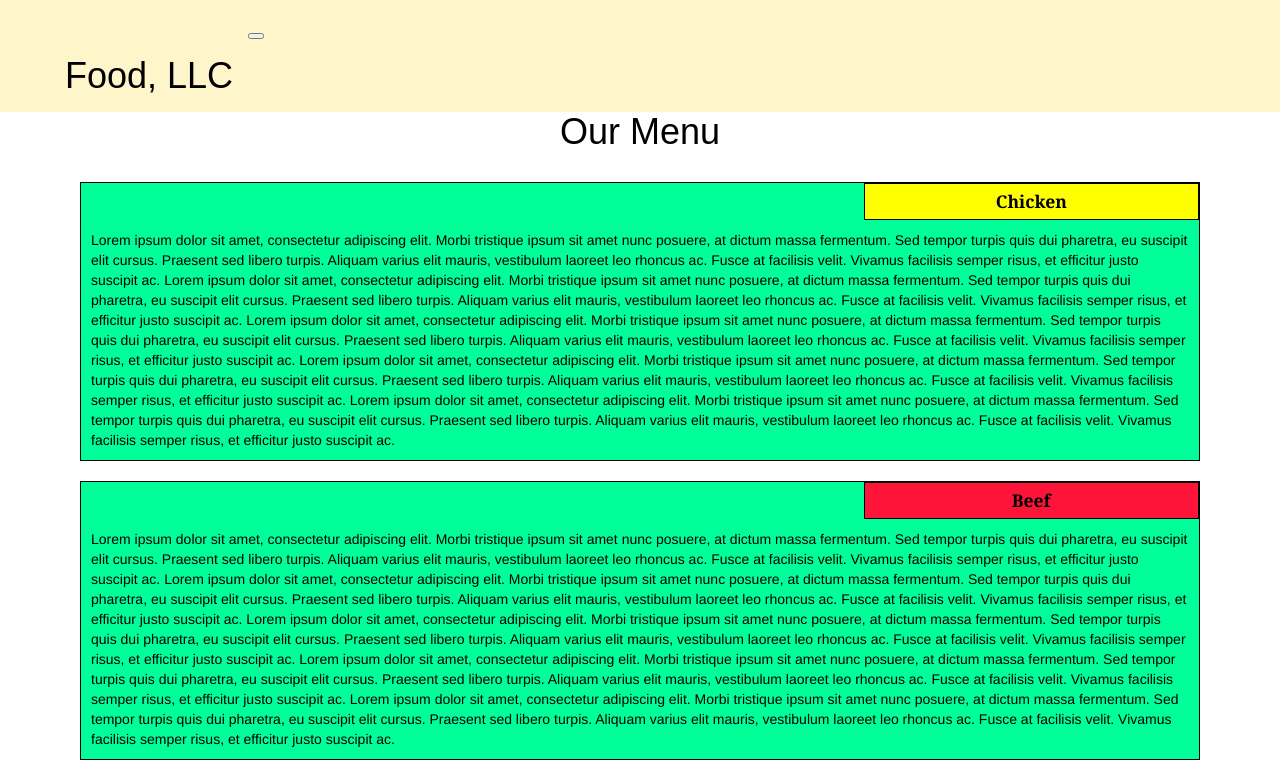
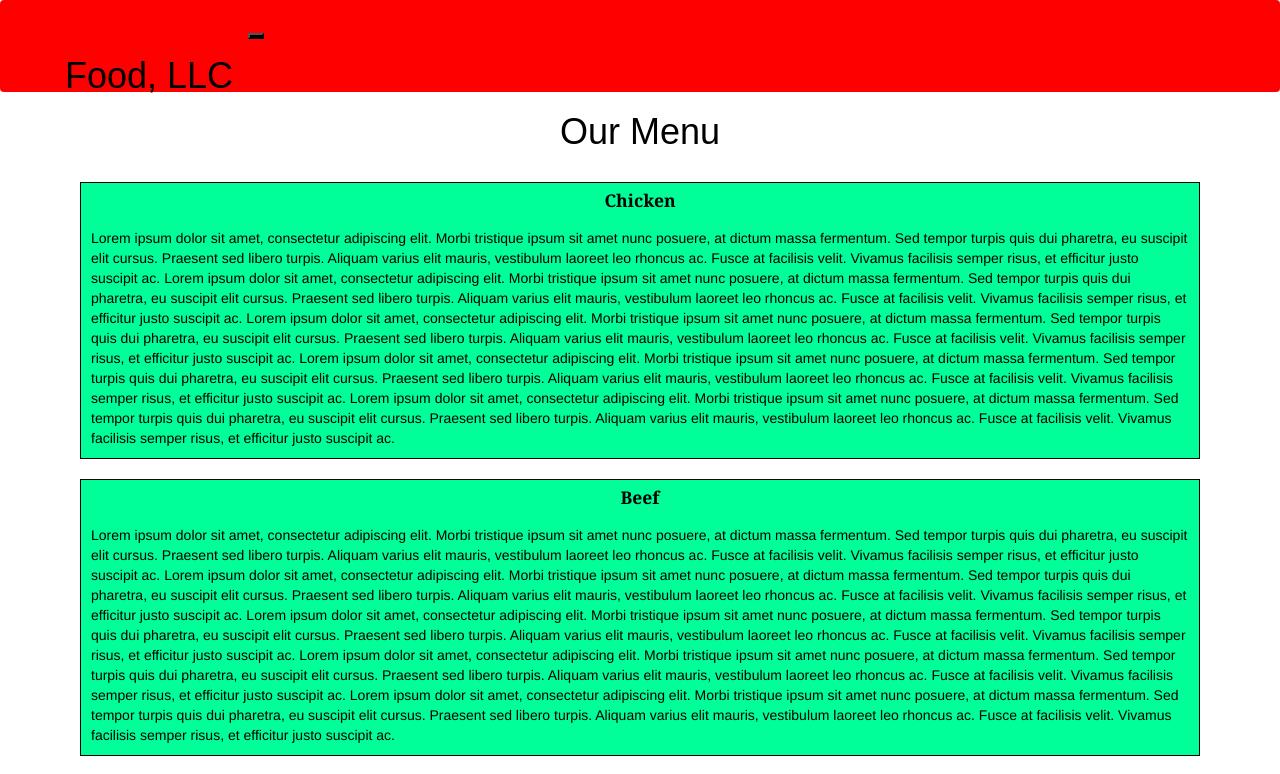
Before and after one commit to pruthvisai122/module-3-assignment, a plain HTML site: page index.html in a window 1280 px wide. Shown: the top 774 px of the page. Drawn offline with nearby package versions, Linux system fonts and the light colour scheme; files whose address does not match are found by name.

Commit message:
Update styles.css

```diff
--- a/css/styles.css
+++ b/css/styles.css
@@ -1,18 +1,13 @@
-/* Base Styles */
-
 * {
   box-sizing: border-box;
+}
+#titles {
+  color: white;
 }
 
 h1 {
   font-family: Brushstroke, fantasy;
   color: #000000;
-}
-
-body {
-	background-image: url("background.jpg");
-	background-color: #FEF5CA;
-
 }
 
 p {
@@ -30,7 +25,7 @@ p {
 }
 
 section {
-	border:	1px solid black;
+  border: 1px solid black;
   background-color: #00FF99;
   width: 100%;
   height: auto;
@@ -41,45 +36,32 @@ section {
 }
 
 #chicken {
-	border: 1px solid black;
   text-align: center;
-	width: 30%;
-	margin-left: 70%;
   font-family: Georgia,sans-serif;
   font-weight: bold;
   font-size: 125%;
   margin-bottom: 0;
   margin-top: 0;
   padding: 5px;
-	background-color: #FFFF00;
 }
 
 #beef {
-	border: 1px solid black;
   text-align: center;
-	width: 30%;
-	margin-left: 70%;
   font-family: Georgia,sans-serif;
   font-weight: bold;
   font-size: 125%;
   margin-bottom: 0;
   margin-top: 0;
   padding: 5px;
-	background-color: #FF1439;
 }
 
 #sushi {
-	border: 1px solid black;
   text-align: center;
-	width: 30%;
-	margin-left: 70%;
   font-family: Georgia,sans-serif;
   font-weight: bold;
   font-size: 125%;
   margin-bottom: 0;
   margin-top: 0;
-	background-color: #6495ED;
-	color: white;
   padding: 5px;
 }
 
@@ -98,11 +80,7 @@ section {
   margin-top: 10px;
 }
 
-.navbar-brand {
-  font-size: 2em;
-  border: 0 0 10px 10px;
-  color: #FFFFFF;
-}
+
 
 #header-nav {
   border: 0;
@@ -121,10 +99,8 @@ section {
 .nav-header {
   background-color: #FFFFFF;
 }
-
-.nav-brand {
-  color: #FFFFFF;
-  font-size: 1.5em;
+.navbar-dark{
+  background-color: red;
 }
 
 #nav-list {
@@ -139,3 +115,10 @@ hr {
   color: white;
   font-size: 1.2em;
 }
+
+#tlist{
+  color: black;
+}
+.navbar-toggler{
+  background-color: black
+}
```
Lines whose indentation alone changed are shown as unchanged.
